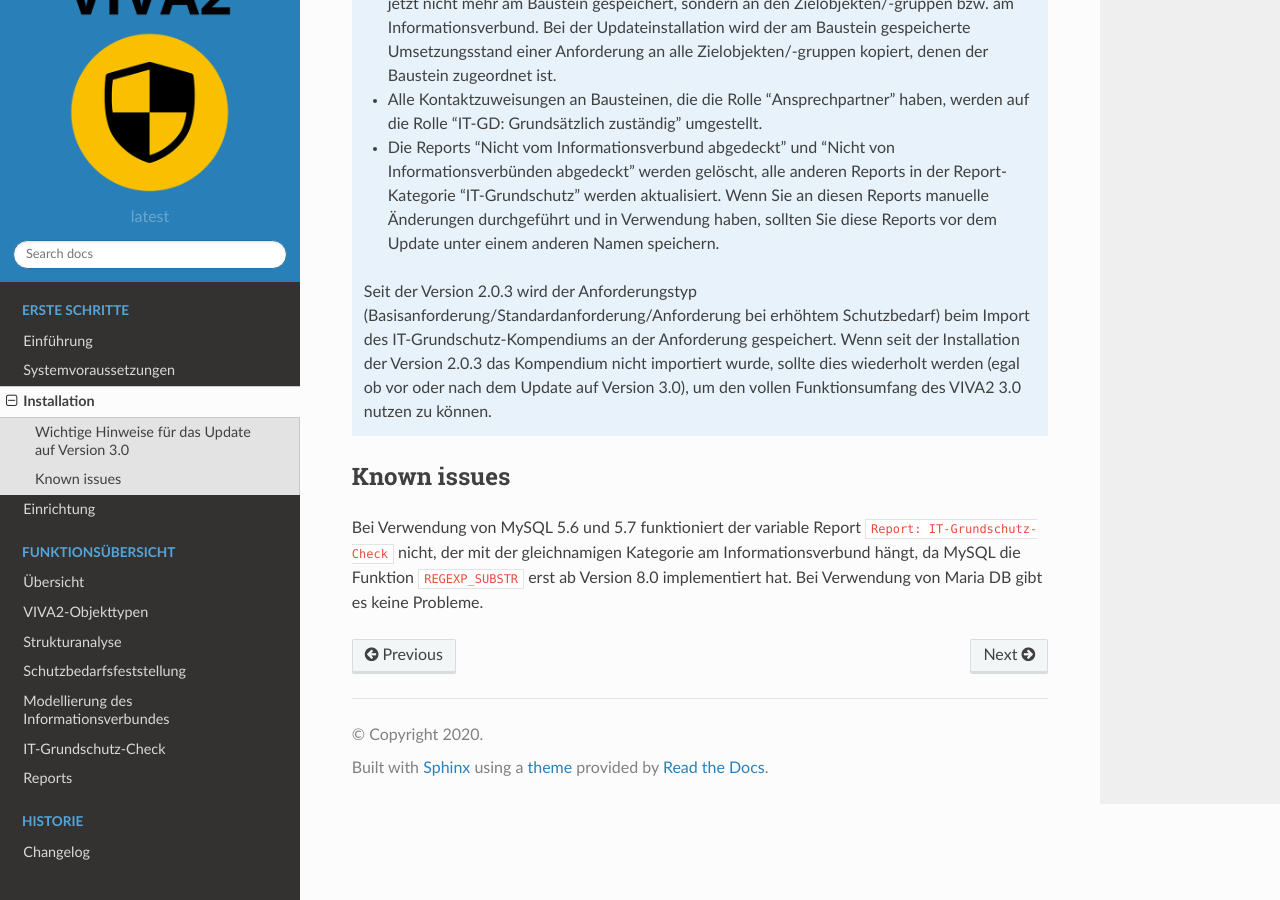
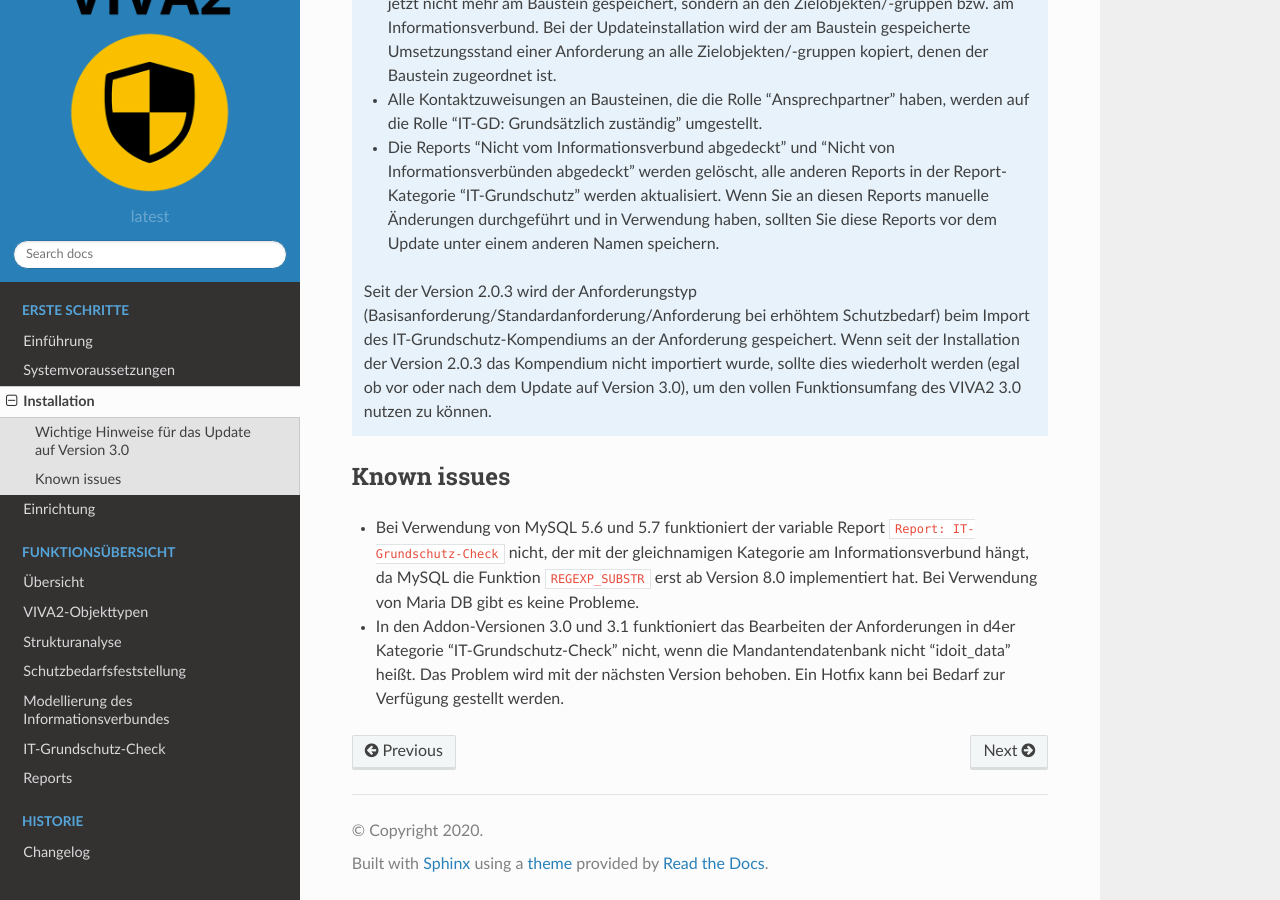
Before and after one commit to becon-de/isms.addon.docs, a Sphinx documentation site: the page built from doc/installation.rst, in a window 1280 px wide and 900 px high, scrolled down 774 px. Built offline with Sphinx 7.4.7 and the Read the Docs theme 2.0.0, drawn with Linux system fonts in a browser that asks for light colours.

Commit message:
VIVA-63: Add bug to known issues

```diff
--- a/doc/installation.rst
+++ b/doc/installation.rst
@@ -33,4 +33,6 @@ Wichtige Hinweise für das Update auf Version 3.0
 Known issues
 ************
 
-Bei Verwendung von MySQL 5.6 und 5.7 funktioniert der variable Report ``Report: IT-Grundschutz-Check`` nicht, der mit der gleichnamigen Kategorie am Informationsverbund hängt, da MySQL die Funktion ``REGEXP_SUBSTR`` erst ab Version 8.0 implementiert hat. Bei Verwendung von Maria DB gibt es keine Probleme.
+* Bei Verwendung von MySQL 5.6 und 5.7 funktioniert der variable Report ``Report: IT-Grundschutz-Check`` nicht, der mit der gleichnamigen Kategorie am Informationsverbund hängt, da MySQL die Funktion ``REGEXP_SUBSTR`` erst ab Version 8.0 implementiert hat. Bei Verwendung von Maria DB gibt es keine Probleme.
+
+* In den Addon-Versionen 3.0 und 3.1 funktioniert das Bearbeiten der Anforderungen in d4er Kategorie "IT-Grundschutz-Check" nicht, wenn die Mandantendatenbank nicht "idoit_data" heißt. Das Problem wird mit der nächsten Version behoben. Ein Hotfix kann bei Bedarf zur Verfügung gestellt werden.
--- a/doc/it-grundschutz-check.rst
+++ b/doc/it-grundschutz-check.rst
@@ -8,4 +8,4 @@ In der Kategorie "IT-Grundschutz-Check" werden alle Anforderungen aufgelistet, d
 
 Ein Klick auf das Lupensymbol zeigt außerdem noch den Text der Anforderung und die Umsetzungsbeschreibung an.
 
-.. image:: img/itgscheck1.png
+.. image:: img/itgscheck2.png
```
